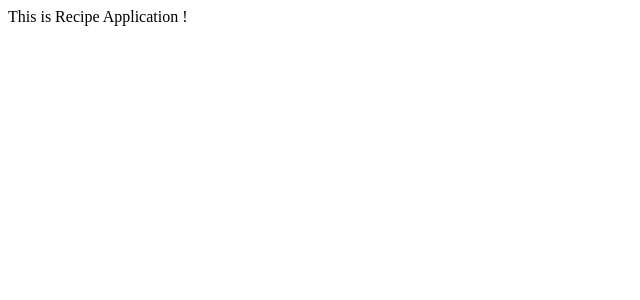
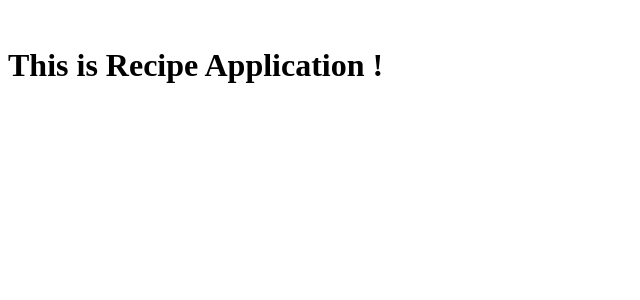
Before and after one commit to anoop-rana/ng-recipe-app, an Angular app: page / in a window 1280 px wide. Shown: the top 300 px of the page, without its empty margins (0-640 px from the left). Built offline with nearby package versions, Linux system fonts and the light colour scheme.

Commit message:
sample modification

```diff
--- a/src/app/app.component.html
+++ b/src/app/app.component.html
@@ -1,3 +1,9 @@
 <div class="container">
-  This is Recipe Application !
+  <br />
+  <div class="row">
+    <h1>
+      This is Recipe Application !
+    </h1>
+  </div>
+  <br />
 </div>
```
